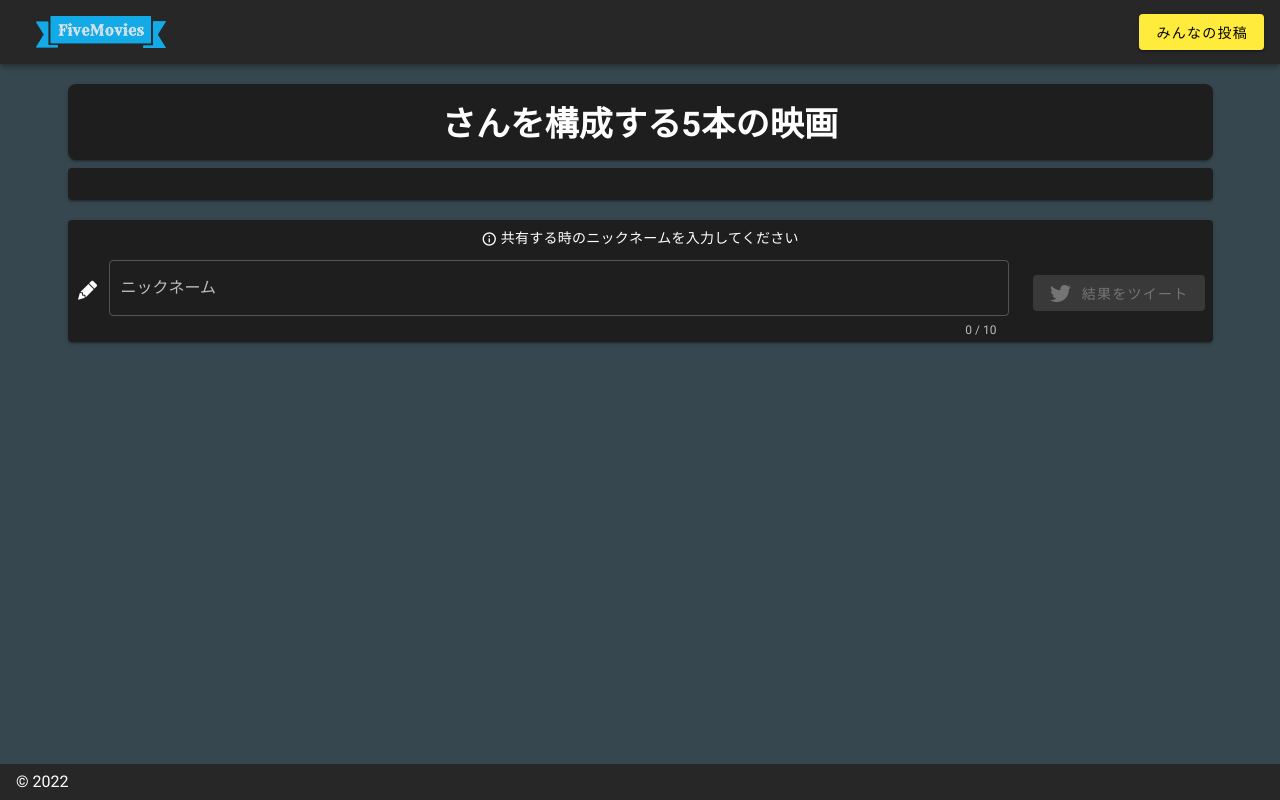
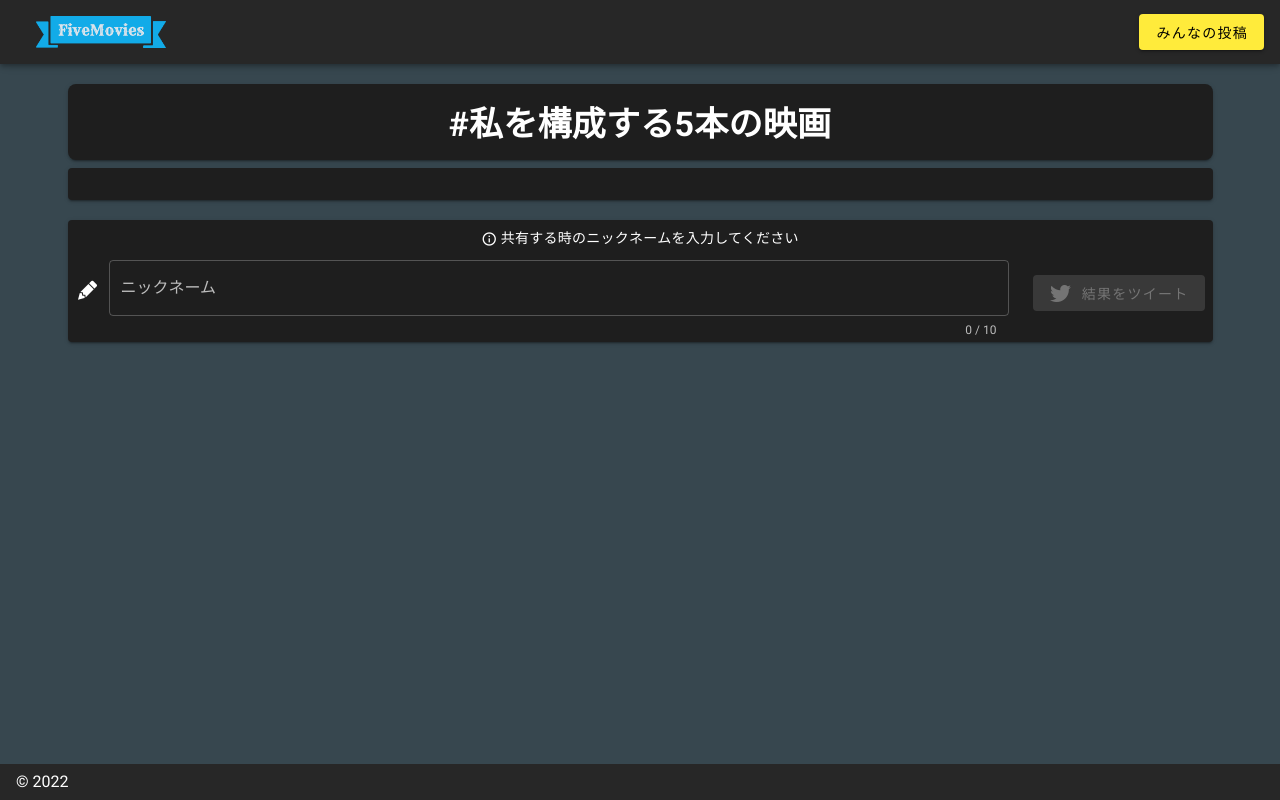
Before and after one commit to ky0613/five_movies, a Nuxt app: page /result in a window 1280 px wide. Built offline with nearby package versions, Linux system fonts and the light colour scheme; what vue-infinite-loading would draw is missing.

Commit message:
fix: result画面の私をに戻す

```diff
--- a/components/card/CardMovies.vue
+++ b/components/card/CardMovies.vue
@@ -3,7 +3,7 @@
     <v-card-title
       class="pt-5 mb-2 justify-center font-weight-bold text-sm-h4 text-base"
     >
-      {{ name }}さんを構成する5本の映画
+      {{ name ? `${name}さん` : "#私" }}を構成する5本の映画
     </v-card-title>
     <v-row v-if="movies.length" class="justify-center pb-3 mb-6" no-gutters>
       <v-col
@@ -30,7 +30,7 @@ export default {
     },
     name: {
       type: String,
-      required: true,
+      default: "",
     },
   },
   methods: {
```
